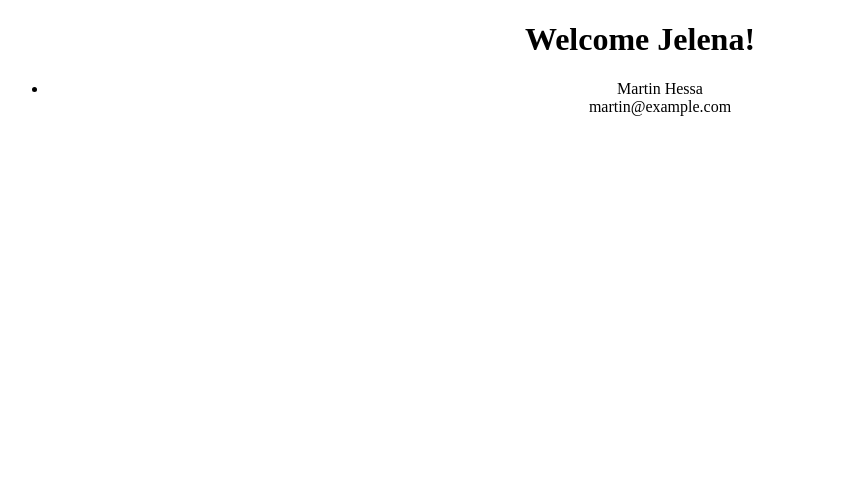
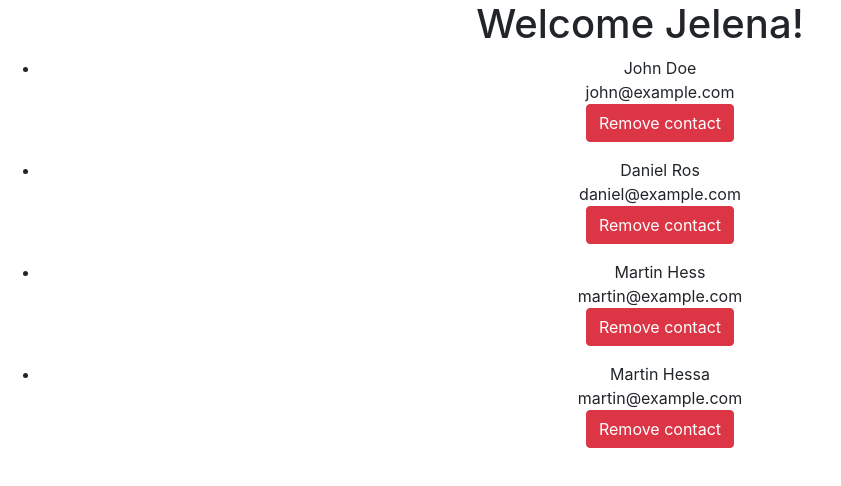
Before and after one commit to jelenailic7/contacts, an Angular app: page / in a window 1280 px wide. Shown: the top 486 px of the page, without its empty margins (0-841 px from the left). Built offline with nearby package versions, Linux system fonts and the light colour scheme.

Commit message:
6 commit

```diff
--- a/package.json
+++ b/package.json
@@ -21,6 +21,7 @@
     "@angular/platform-browser": "^5.0.0",
     "@angular/platform-browser-dynamic": "^5.0.0",
     "@angular/router": "^5.0.0",
+    "bootstrap": "^4.0.0-beta.2",
     "core-js": "^2.4.1",
     "rxjs": "^5.5.2",
     "zone.js": "^0.8.14"
--- a/src/app/contact-list/contact-list.component.html
+++ b/src/app/contact-list/contact-list.component.html
@@ -1,6 +1,6 @@
 <ul *ngFor = "let contact of contacts">
-  <li *ngIf="contact.firstName =='Martin' && contact.lastName =='Hessa'">
+  <li>
     {{ contact.firstName }} {{ contact.lastName }} <br> {{ contact.email }}</li>
-
+    <button (click) = "removeContact(contact)" class="btn btn-danger">Remove contact</button>
 
 </ul>
--- a/src/app/contact-list/contact-list.component.ts
+++ b/src/app/contact-list/contact-list.component.ts
@@ -33,6 +33,12 @@ export class ContactListComponent implements OnInit {
   ];
 
 }
+removeContact(contact) {
+  let index = this.contacts.indexOf(contact);
+  this.contacts.splice(index,1);
+  //console.log(contact);
+}
+
   ngOnInit() {
   }
 
```
Also changed, not shown: .angular-cli.json, 1 other file (tests, documents, lock files or other folders).
